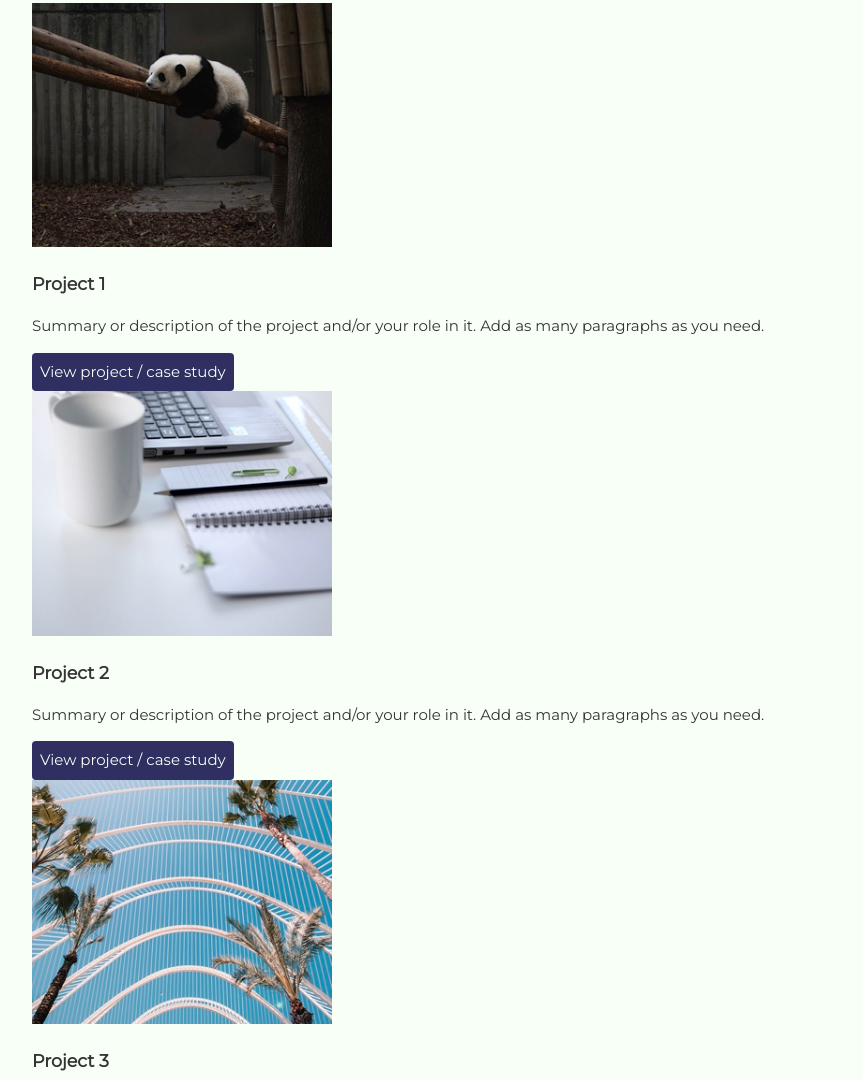
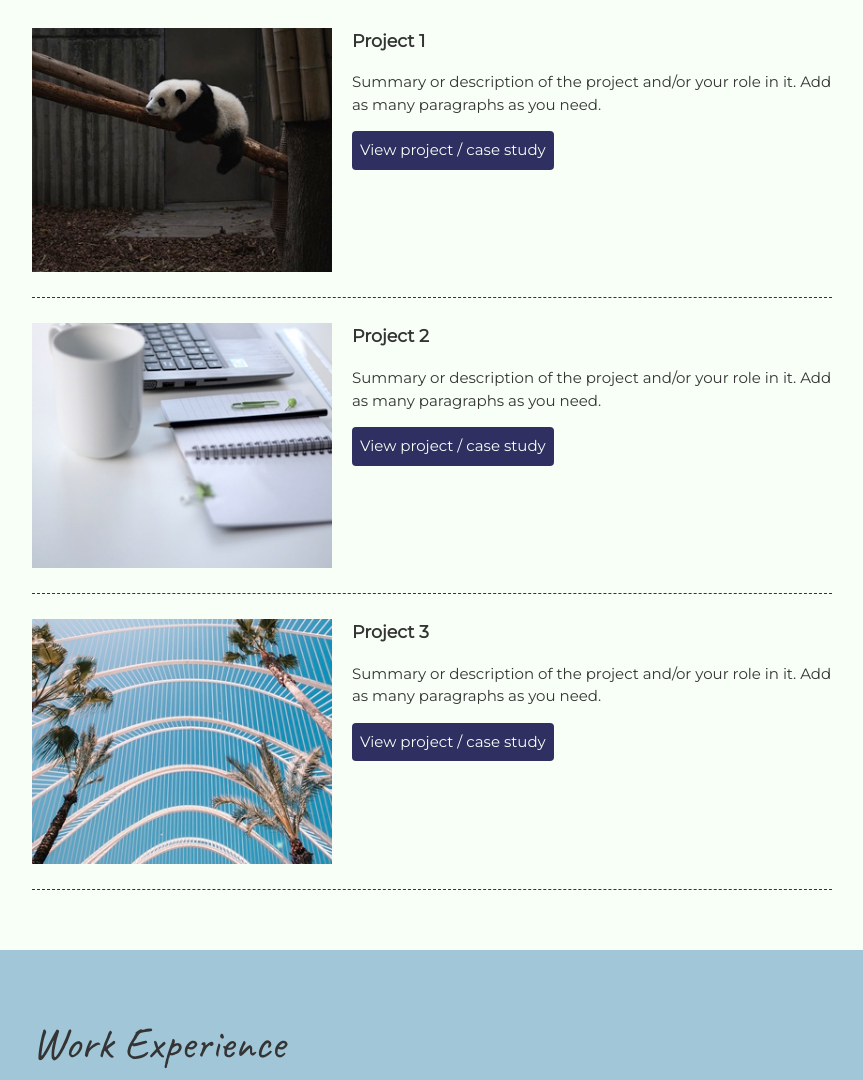
Before and after one commit to nic-dgl203-2021FA/assignment1a-HoyoungPatrickKim, a plain HTML site: page index.html in a window 1280 px wide. Shown: the part 779-1859 px from the top of the page, without its empty margins (208-1071 px from the left). Drawn offline with Linux system fonts and the light colour scheme.

Commit message:
Add floats and margins

```diff
--- a/index.html
+++ b/index.html
@@ -29,7 +29,7 @@
         <p>View selected projects below. More information can be found at <a href="http://www.awesomepatrick.ca" target="_blank">awesomepatrick.ca</a>.</p>
 
         <!-- Project 1 -->
-        <section>
+        <section class="project-item">
           <img src="placeholderimages/thumbnail-1.jpg" alt="project1 image">
           <h3>Project 1</h3>
           <p>Summary or description of the project and/or your role in it. Add as many paragraphs as you need.</p>
@@ -37,7 +37,7 @@
         </section>
 
         <!-- Project 2 -->
-        <section >
+        <section class="project-item">
           <img src="placeholderimages/thumbnail-2.jpg" alt="project2 image">
           <h3>Project 2</h3>
           <p>Summary or description of the project and/or your role in it. Add as many paragraphs as you need.</p>
@@ -45,7 +45,7 @@
         </section>
 
         <!-- Project 3 -->
-        <section>
+        <section class="project-item">
           <img src="placeholderimages/thumbnail-3.jpg" alt="project3 image">
           <h3>Project 3</h3>
           <p>Summary or description of the project and/or your role in it. Add as many paragraphs as you need.</p>
--- a/styles.css
+++ b/styles.css
@@ -76,9 +76,20 @@ header {
     border-radius: 4px;
     display: inline-block;
 }
-
 .projects .btn:hover {
     background: rgb(47, 48, 97, 80%);
+}
+.project-item {
+    overflow: hidden;
+    border-bottom: 1px dashed #343434;
+    padding: 25px 0;
+}
+.project-item img {
+    float: left;
+    margin-right: 20px;
+}
+.project-item h3 {
+    margin-top: 0;
 }
 
 /*Work Experience
```
